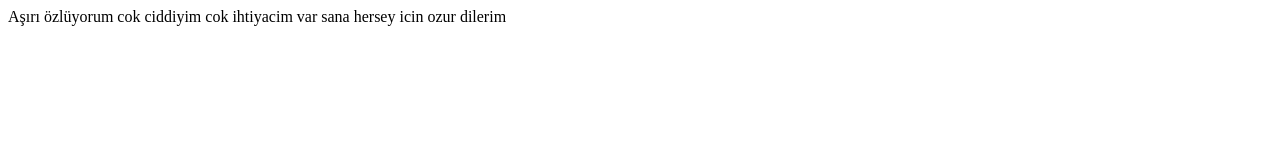
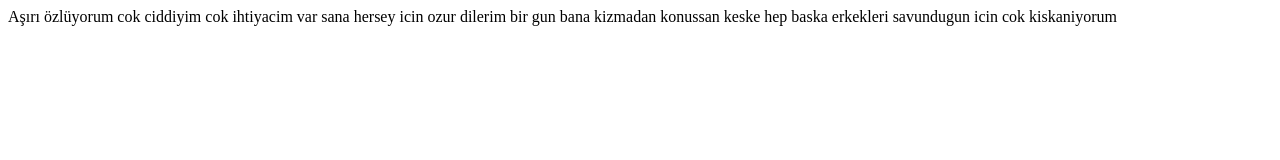
Before and after one commit to 150gotikavcisi/ozurdilerim, a plain HTML site: page index.html in a window 1280 px wide. Drawn offline with Linux system fonts and the light colour scheme.

Commit message:
Update index.html

```diff
--- a/index.html
+++ b/index.html
@@ -6,7 +6,7 @@
     <title>..</title>
 </head>
 <body>
-    <h>Aşırı özlüyorum cok ciddiyim cok ihtiyacim var sana hersey icin ozur dilerim</h>
+    <h>Aşırı özlüyorum cok ciddiyim cok ihtiyacim var sana hersey icin ozur dilerim bir gun bana kizmadan konussan keske hep baska erkekleri savundugun icin cok kiskaniyorum</h>
 
 </body>
 </html>
```
